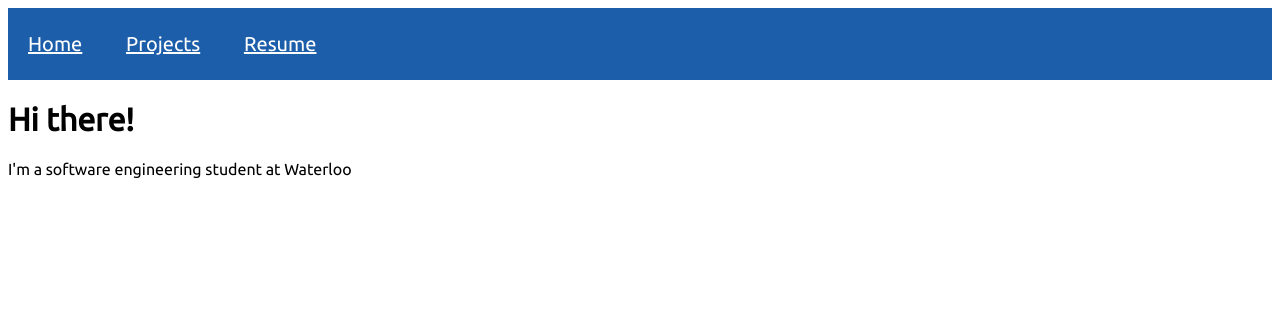
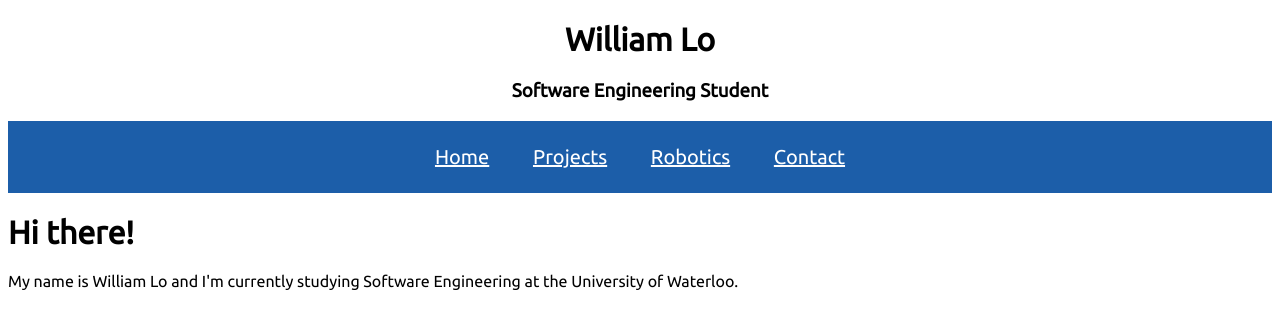
Before and after one commit to Will-Lo/Will-Lo.github.io, a plain HTML site: page index.html in a window 1280 px wide. Drawn offline with Linux system fonts and the light colour scheme.

Commit message:
Centered Navigation Bar and Header

```diff
--- a/index.html
+++ b/index.html
@@ -6,12 +6,17 @@
 		<link href="main.css" rel=stylesheet>
 	</head>
 	<body>
+		<div class="header">
+			<h1>William Lo</h1>
+			<h3>Software Engineering Student<h3>
+		</div>
 		<div class="nav">
 			<ul><li><a href="#">Home</a></li>
 				<li><a href="#">Projects</a></li>
-				<li><a href="#">Resume</a></li>
+				<li><a href="#">Robotics</a></li>
+				<li><a href="#">Contact</a></li>
 		</div>
 		<h1>Hi there!</h1>
-			<p>I'm a software engineering student at Waterloo</p>
+			<p>My name is William Lo and I'm currently studying Software Engineering at the University of Waterloo.</p>
 	</body>
 </html>
--- a/main.css
+++ b/main.css
@@ -1,7 +1,13 @@
+.header{
+	text-align: center;
+}
+
 .nav{
 	background-color: rgb(28,94,169);
+	list-style-type: none;
 	padding-top: 8px;
 	padding-bottom: 8px;
+	text-align: center;
 }
 .nav ul{
 	padding: 0px;
```
